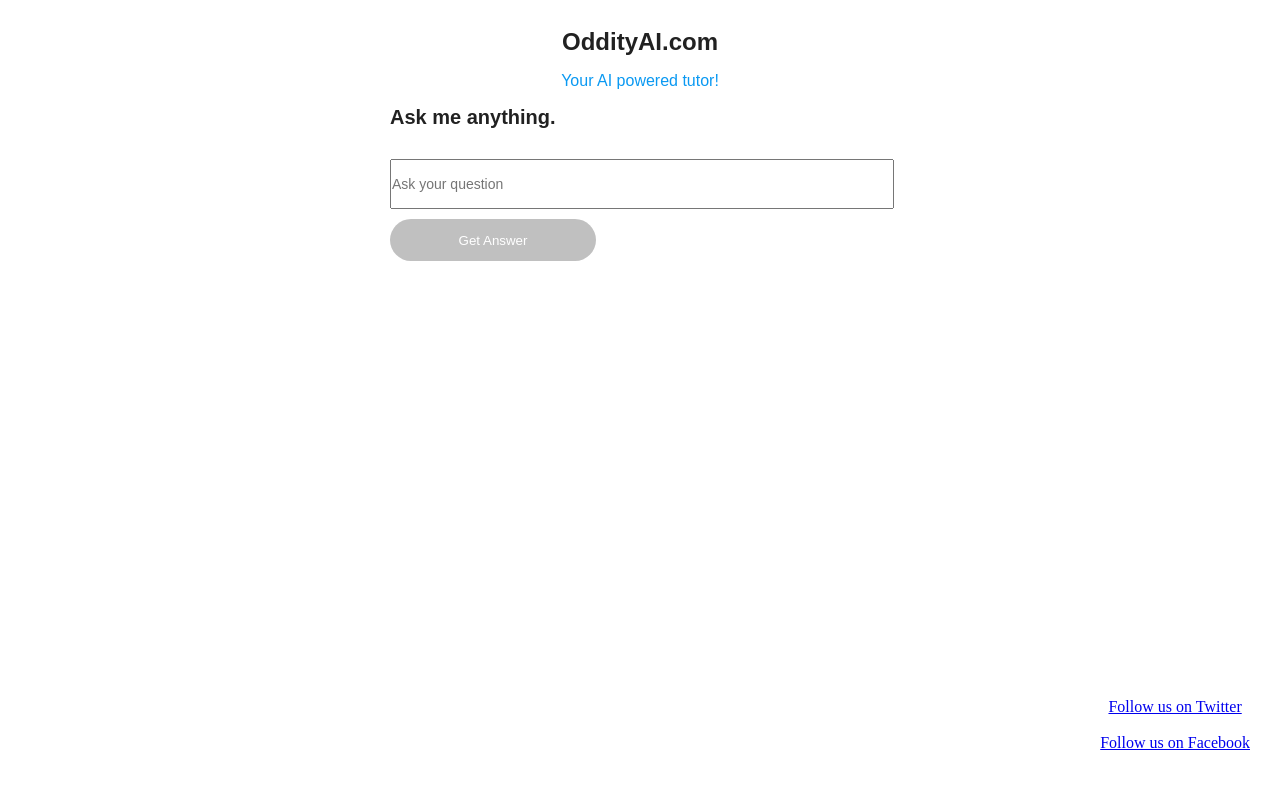
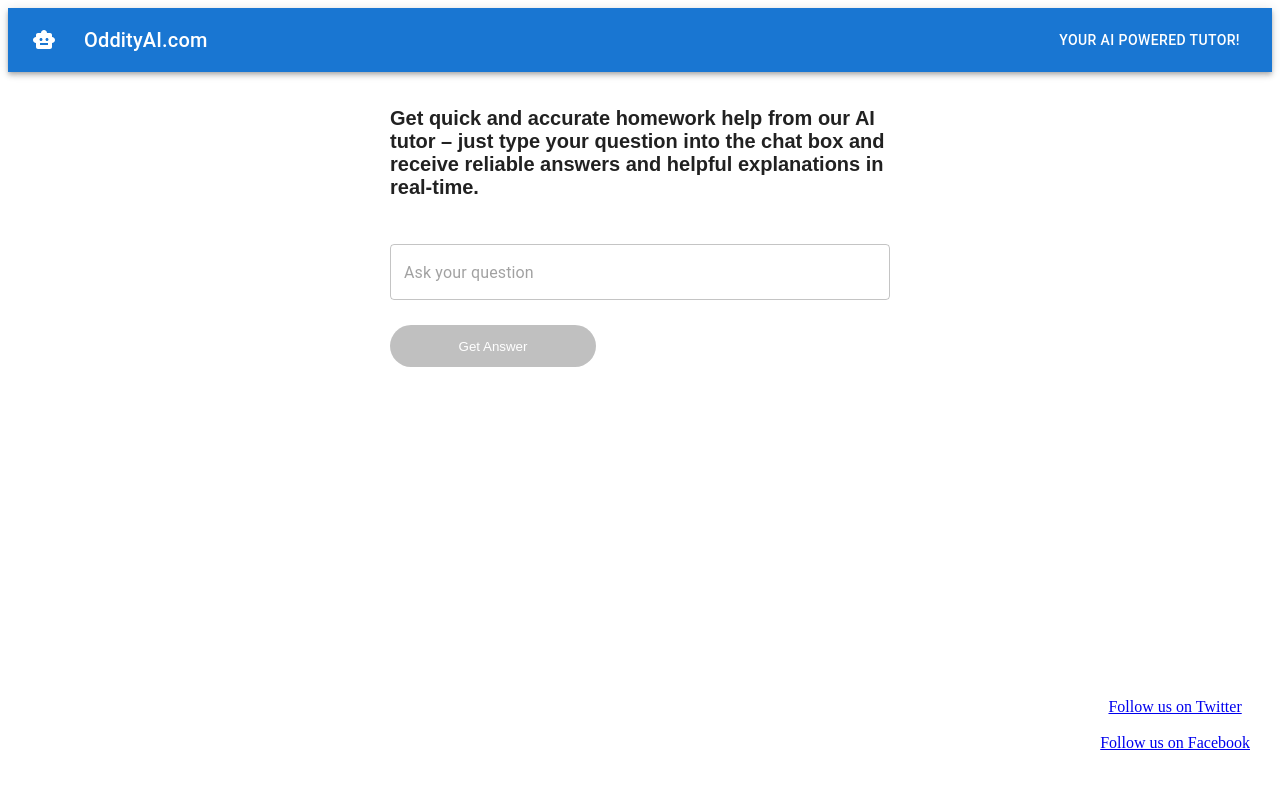
Before and after one commit to oddityai/oddity-front-end, a Next.js app: page / in a window 1280 px wide. Shown: the top 786 px of the page. Built offline with nearby package versions, Linux system fonts and the light colour scheme; a web font is replaced by a local one; what pdfmake would draw is missing.

Commit message:
improve ui

```diff
--- a/package.json
+++ b/package.json
@@ -8,6 +8,10 @@
     "start": "next start"
   },
   "dependencies": {
+    "@emotion/react": "^11.10.5",
+    "@emotion/styled": "^11.10.5",
+    "@mui/icons-material": "^5.11.0",
+    "@mui/material": "^5.11.2",
     "@netlify/plugin-nextjs": "^4.29.4",
     "html-to-pdfmake": "^2.4.11",
     "html2canvas": "^1.4.1",
--- /dev/null
+++ b/pages/AppBar.js
@@ -0,0 +1,34 @@
+import * as React from "react";
+import AppBar from "@mui/material/AppBar";
+import Box from "@mui/material/Box";
+import Toolbar from "@mui/material/Toolbar";
+import Typography from "@mui/material/Typography";
+import Button from "@mui/material/Button";
+import IconButton from "@mui/material/IconButton";
+import MenuIcon from "@mui/icons-material/Menu";
+import TwitterIcon from "@mui/icons-material/Twitter";
+import SmartToyIcon from "@mui/icons-material/SmartToy";
+
+export default function ButtonAppBar() {
+  return (
+    <Box sx={{ flexGrow: 1 }}>
+      <AppBar position="static">
+        <Toolbar>
+          <IconButton
+            size="large"
+            edge="start"
+            color="inherit"
+            aria-label="menu"
+            sx={{ mr: 2 }}
+          >
+            <SmartToyIcon />
+          </IconButton>
+          <Typography variant="h6" component="div" sx={{ flexGrow: 1 }}>
+            OddityAI.com
+          </Typography>
+          <Button color="inherit"> Your AI powered tutor!</Button>
+        </Toolbar>
+      </AppBar>
+    </Box>
+  );
+}
--- a/pages/index.js
+++ b/pages/index.js
@@ -9,6 +9,9 @@ import { jsPDF } from "jspdf";
 import Loader from "../public/Loader.gif";
 import Loader2 from "../public/Loader.svg";
 import LogRocket from "logrocket";
+import AppBar from "./AppBar";
+import App from "next/app";
+import TextField from "@mui/material/TextField";
 
 pdfMake.vfs = pdfFonts.pdfMake.vfs;
 
@@ -105,6 +108,7 @@ export default function Home() {
 
   return (
     <div style={{ display: "flex", flexDirection: "column" }}>
+      <AppBar />
       <div>
         <Head>
           <title>Oddity AI</title>
@@ -121,23 +125,8 @@ export default function Home() {
         >
           <title>Student Queries</title>
 
-          <h1
-            style={{
-              fontSize: 24,
-              fontWeight: 600,
-              color: "rgba(0, 0, 0, 0.87)",
-              fontFamily: "'ColfaxAI', sans-serif",
-              margin: 0,
-            }}
-            id="title"
-          >
-            OddityAI.com
-          </h1>
-          <p style={{ color: "#0a99f2" }} id="call-to-action">
-            Your AI powered tutor!
-          </p>
           <div
-            clasName="container"
+            className="container"
             style={{ textAlign: "left", margin: "auto", maxWidth: 500 }}
           >
             <p
@@ -150,7 +139,9 @@ export default function Home() {
               }}
               id="form-title"
             >
-              Ask me anything.
+              Get quick and accurate homework help from our AI tutor – just type
+              your question into the chat box and receive reliable answers and
+              helpful explanations in real-time.
             </p>
             {isLoading ? (
               <div style={{ textAlign: "center" }}>
@@ -158,7 +149,7 @@ export default function Home() {
               </div>
             ) : (
               <form onSubmit={onSubmit}>
-                <input
+                <TextField
                   type="text"
                   name="question"
                   value={animalInput}
@@ -268,27 +259,27 @@ export default function Home() {
         <a
           href="https://twitter.com/Oddity_AI"
           target="_blank"
-          class="twitter-button"
+          className="twitter-button"
         >
-          <i class="fab fa-twitter"></i> Follow us on Twitter
+          <i className="fab fa-twitter"></i> Follow us on Twitter
         </a>
         <br />
         <br />
         <a
           href="https://www.facebook.com/profile.php?id=100088926106665"
           target="_blank"
-          class="facebook-button"
+          className="facebook-button"
         >
-          <i class="fab fa-facebook-f"></i> Follow us on Facebook
+          <i className="fab fa-facebook-f"></i> Follow us on Facebook
         </a>
         <br />
         <br />
         {/* <a
           href="https://discord.gg/yourserver"
           target="_blank"
-          class="discord-button"
+          className="discord-button"
         >
-          <i class="fab fa-discord"></i> Join our Discord server
+          <i className="fab fa-discord"></i> Join our Discord server
         </a> */}
       </div>
     </div>
```
Also changed, not shown: pages/Footer.js (added, +11 -0 lines), 1 other file (tests, documents, lock files or other folders).
